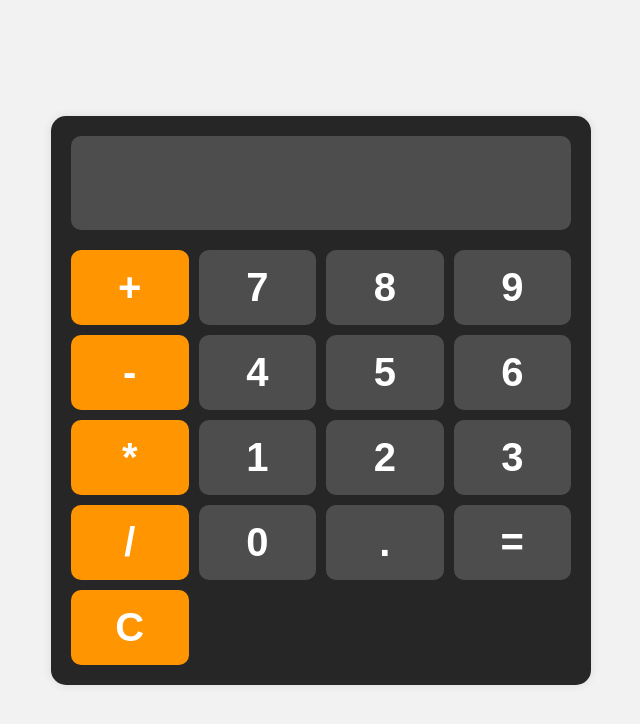
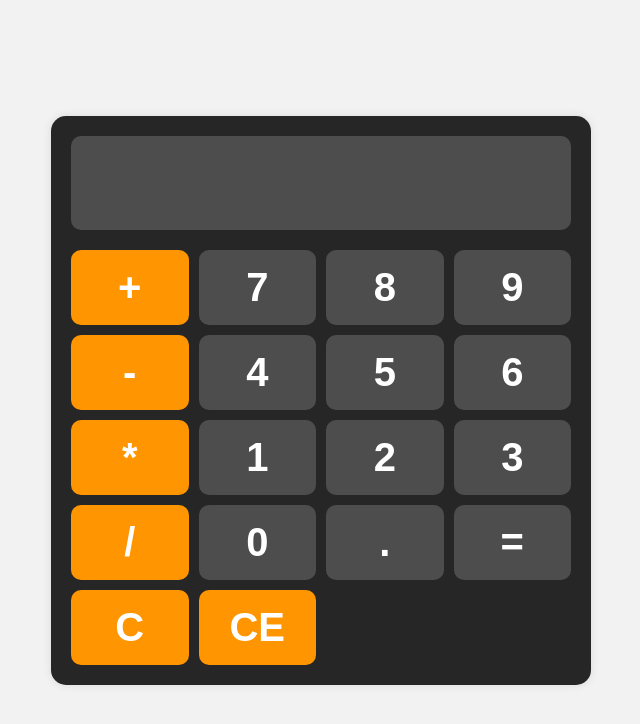
Before and after one commit to davidwagura/Calculator, a plain HTML site: page index.html in a window 1280 px wide. Shown: the whole page, without its empty margins (319-959 px from the left). Drawn offline with nearby package versions, Linux system fonts and the light colour scheme.

Commit message:
Add clear last function

```diff
--- a/index.html
+++ b/index.html
@@ -56,6 +56,8 @@
 
             <button @click="clearDisplay()" class="operator-btn">C</button>
 
+            <button @click="clearLast()" class="operator-btn">CE</button>
+
         </div>
 
     </div>
--- a/index.js
+++ b/index.js
@@ -22,6 +22,12 @@ new Vue({
 
         },
 
+        clearLast() {
+
+            this.numbers = this.numbers.slice(0, -1);
+
+        },
+
         calculate() {
 
             try {
@@ -34,7 +40,7 @@ new Vue({
 
             }
 
-        }
+        },
 
     },
 
```
